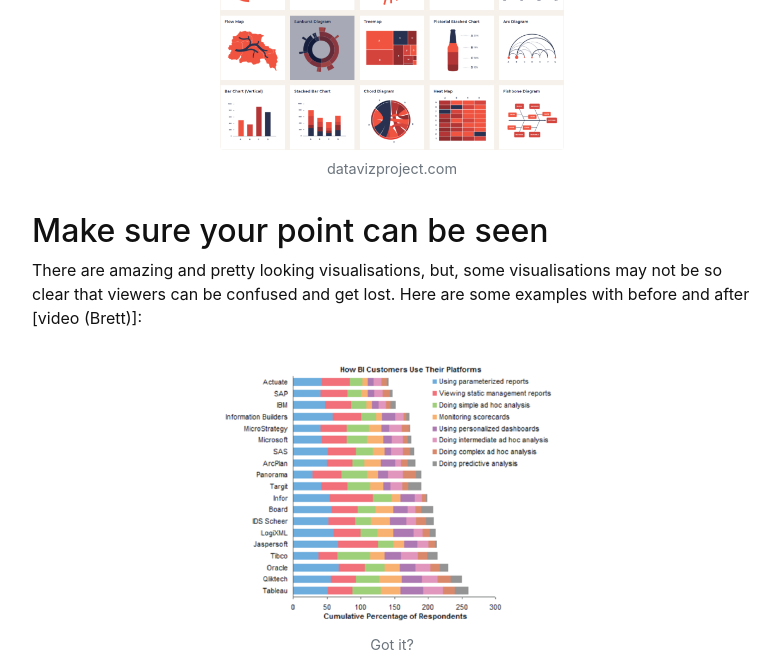
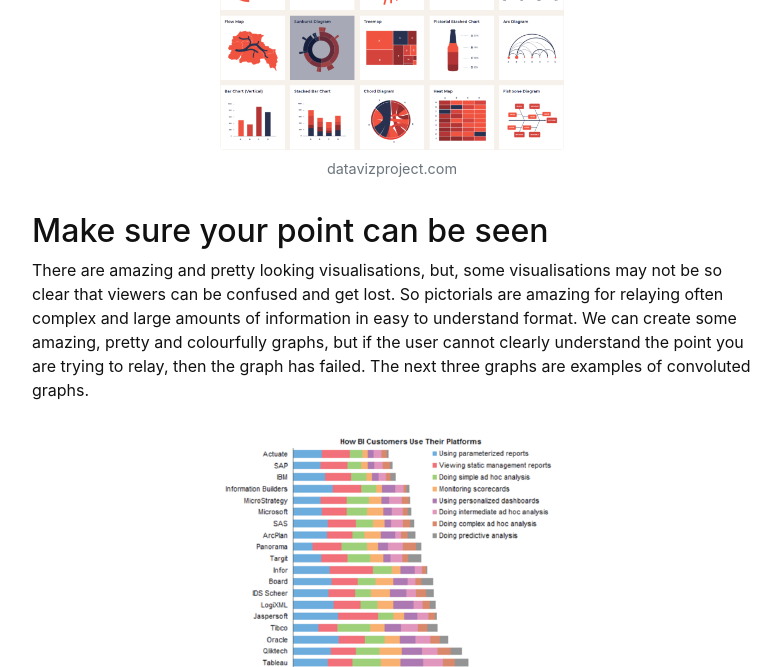
Before and after one commit to masamiy/DataStoryTelling, a Jekyll site: the page built from content/2-Visuals.md, in a window 1280 px wide and 1400 px high, scrolled down 4438 px, cut to the strip 0-667 px from the top of the window. Shown: the whole strip, without its empty margins (248-1029 px from the left). Built offline with Jekyll 4.4.1, drawn with Linux system fonts in a browser that asks for light colours; some of the changed text lies outside the part shown.

Commit message:
Update 2-Visuals.md
Added initial text

```diff
--- a/content/2-Visuals.md
+++ b/content/2-Visuals.md
@@ -41,9 +41,14 @@ If you are thinking of developing some visuals with R / Python, they will give y
 
 ## Make sure your point can be seen
 There are amazing and pretty looking visualisations, but, some visualisations may not be so clear that viewers can be confused and get lost.
-Here are some examples with before and after [video (Brett)]:
- {% include figure.html img="Unclear_example.png" alt="" caption="Got it?" width="50%" %}
- {% include figure.html img="Unclear_example2.png" alt="" caption="Got it?" width="50%" %}
+So pictorials are amazing for relaying often complex and large amounts of information in easy to understand format. We can create some amazing, pretty and colourfully graphs, but if the user cannot clearly understand the point you are trying to relay, then the graph has failed. The next three graphs are examples of convoluted graphs.
+
+ {% include figure.html img="Unclear_example.png" alt="" width="50%" %}
+The first graph shows how BI customers use their platforms. The y axis shows the breakdown of all the different platforms and how they are used, and the x axis shows cumulative percentages. For a start, cumulative percentage should be out of 100%, maybe it should be number of respondents? Beyond this though, its very difficult to compare different useages between platforms.
+
+ {% include figure.html img="Unclear_example2.png" alt="" width="50%" %}
+This graph would be better if it was the total users per platform.
+This is a better way to present this graph as it breaks it down and present each use of platforms as its own graph. This allows for easy comparison between
 
 ## Simple techniques to make your point clear
 There are a couple of simple techniques to make your point clearer. Here is a few:
```
